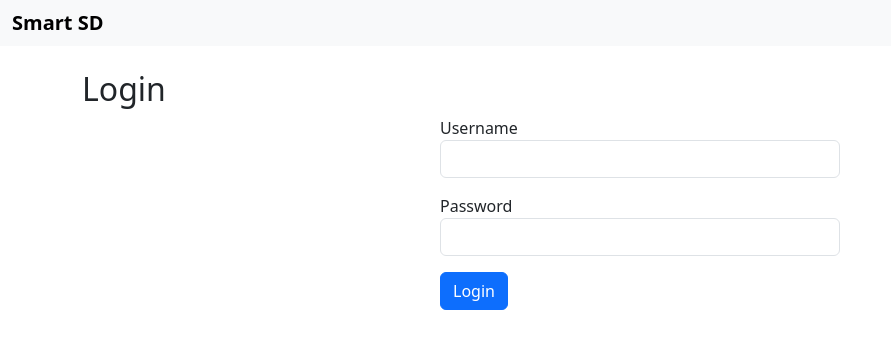
After one commit to shammas012/BigProjectWSAA, a Flask app: page /auth/login in a window 1280 px wide. The commit adds this page. Shown: the top 349 px of the page, without its empty margins (0-891 px from the left). Run offline with Flask 3, Linux system fonts and the light colour scheme.

Commit message:
Password edit enabled in logi screen

```diff
--- a/SMART_Service_Desk/app/__init__.py
+++ b/SMART_Service_Desk/app/__init__.py
@@ -22,6 +22,8 @@ jwt = JWTManager()  # <--- This is the missing piece
 
 def create_app():
     app = Flask(__name__)
+    app.config['DEBUG'] = True
+    app.config['ENV'] = 'development'
     app.config.from_object(Config)
     # debug
     #print("SQLALCHEMY_DATABASE_URI:", app.config.get('SQLALCHEMY_DATABASE_URI'))
@@ -65,6 +67,8 @@ def create_app():
     from app.routes.ui import bp as bpUi
     app.register_blueprint(bpUi)
 
+    from app.routes.auth import bp as bpAuth
+    app.register_blueprint(bpAuth)
 
     from . import models
 
--- a/SMART_Service_Desk/app/models.py
+++ b/SMART_Service_Desk/app/models.py
@@ -2,6 +2,7 @@
 # https://stackoverflow.com/questions/58452887/how-can-i-utilize-werkzeug-securitys-check-password-hash-function-to-verify-cor
 # https://testdriven.io/tips/9901c635-2ab2-42cf-a5f0-b4f3ef0b48c3/
 # https://dev.to/goke/securing-your-flask-application-hashing-passwords-tutorial-2f0p
+# https://codingnomads.com/python-flask-what-are-hashed-passwords
 from datetime import datetime
 from . import db
 import uuid as guid
@@ -36,9 +37,11 @@ class User(db.Model):
     password_hash = db.Column(db.String(128))
 
     def set_password(self, password):
-        self.password_hash = generate_password_hash(password)
+        self.password_hash = generate_password_hash(password,method='pbkdf2:sha256')
 
     def check_password(self, password):
+        if not self.password_hash:
+            return False
         return check_password_hash(self.password_hash, password)
 
     def serializeJson(self):
--- a/SMART_Service_Desk/app/routes/auth.py
+++ b/SMART_Service_Desk/app/routes/auth.py
@@ -6,31 +6,45 @@
 # https://www.digitalocean.com/community/tutorials/how-to-structure-a-large-flask-application-with-flask-blueprints-and-flask-sqlalchemy
 # https://flask.palletsprojects.com/en/latest/logging/
 # https://docs.sqlalchemy.org/en/20/orm/session_basics.html
+# https://stackoverflow.com/questions/63750482/flask-check-password-always-return-false
 
 
-from flask import Blueprint, jsonify, request, current_app
-from app.models import db, User, UserRole
+from flask import Blueprint, request, jsonify, current_app, render_template
+from flask_jwt_extended import create_access_token
+from app.models import User
+from app import db
 from app.routes.utils import log_exceptions
 
-# decorator / attribute for /api/users POST
-@bp.route('/users', methods=['POST'])
+
+bp = Blueprint('auth', __name__, url_prefix='/auth')
+
+@bp.route('/login', methods=['POST'])
 @log_exceptions
-def createUser():
+def login():
     try:
         data = request.get_json()
-        user = User(
-            username=data['username'],
-            email=data['email'],
-            roleid=data['roleid'],
-            fullname=data['fullname'],
-        )
-        db.session.add(user)
-        db.session.commit()
-        current_app.logger.info(f"Created user {user.username}.")
+        username = data.get("username")
+        password = data.get("password")
 
-        return jsonify(user.serializeJson()), 201
+        user = User.query.filter_by(username=username).first()
+
+        if not user or not user.password_hash:
+            current_app.logger.warning(f"Login failed for unknown user: {username}")
+            return jsonify({"error": "Invalid username or password"}), 401
+
+        if not user.check_password(password):
+            current_app.logger.warning(f"Login failed for user: {username} (incorrect password)")
+            return jsonify({"error": "Invalid username or password"}), 401
+
+        access_token = create_access_token(identity=user.id)
+        current_app.logger.info(f"Login successful for user: {username}")
+        return jsonify(access_token=access_token), 200
 
     except Exception as ex:
-        db.session.rollback()
-        current_app.logger.error(f"Failed to create user: {str(ex)}")
-        return jsonify({"error": "Failed to create user"}), 500
+        current_app.logger.error(f"Exception in login: {str(ex)}")
+        return jsonify({"error": "Internal Server Error"}), 500
+
+@bp.route('/login', methods=['GET'])
+@log_exceptions
+def login_form():
+    return render_template('login.html')
--- /dev/null
+++ b/SMART_Service_Desk/app/templates/login.html
@@ -0,0 +1,55 @@
+<!-- References
+    https://www.w3schools.com/JSREF/tryit.asp?filename=tryjsref_onsubmit_addeventlistener
+    https://www.w3schools.com/jsref/tryit.asp?filename=tryjsref_event_preventdefault
+    https://stackoverflow.com/questions/57250752/access-the-access-token-property-in-localstorage
+    https://getbootstrap.com/docs/4.0/utilities/spacing/
+    -->
+    {% extends 'master.html' %}
+
+    {% block content %}
+    <h2>Login</h2>
+
+    <div class="mx-auto" style="max-width: 400px;">
+      <form id="loginForm">
+        <div class="mb-3">
+          <label>Username</label>
+          <input name="username" type="text" class="form-control" required>
+        </div>
+        <div class="mb-3">
+          <label>Password</label>
+          <input name="password" type="password" class="form-control" required>
+        </div>
+        <button type="submit" class="btn btn-primary">Login</button>
+      </form>
+
+      <div id="loginMessage" class="mt-3 text-muted small"></div>
+    </div>
+
+    <script>
+    document.getElementById('loginForm').addEventListener('submit', function(e) {
+      e.preventDefault();
+      const username = this.username.value;
+      const password = this.password.value;
+
+      fetch('/auth/login', {
+        method: 'POST',
+        headers: { 'Content-Type': 'application/json' },
+        body: JSON.stringify({ username, password })
+      })
+      .then(res => res.json())
+      .then(data => {
+        if (data.access_token) {
+          localStorage.setItem('access_token', data.access_token);
+          document.getElementById('loginMessage').textContent = 'Login successful!';
+          window.location.href = '/tickets';
+        } else {
+          document.getElementById('loginMessage').textContent = data.error || 'Login failed';
+        }
+      })
+      .catch(err => {
+        document.getElementById('loginMessage').textContent = 'Something went wrong';
+        console.error(err);
+      });
+    });
+    </script>
+    {% endblock %}
--- a/SMART_Service_Desk/app/templates/master.html
+++ b/SMART_Service_Desk/app/templates/master.html
@@ -1,10 +1,3 @@
-
-<!--https://getbootstrap.com/docs/5.3/components/navbar/
-    https://getbootstrap.com/docs/5.3/getting-started/introduction/#js
-    https://jinja.palletsprojects.com/en/stable/templates/#template-inheritance
-
--->
-
 <!DOCTYPE html>
 <html lang="en">
 <head>
@@ -30,12 +23,30 @@
     {% endif %}
     {% endwith %}
 
-        <!--Jinja block for inheritance, empty block to be implemented by inheriting pages-->
-
     <div class="container mt-4">
         {% block content %}{% endblock %}
     </div>
 
     <script src="https://cdn.jsdelivr.net/npm/bootstrap@5.3.3/dist/js/bootstrap.bundle.min.js"></script>
+
+    <script>
+    function authFetch(url, options = {}) {
+        const token = localStorage.getItem('access_token');
+
+        if (!options.headers) {
+            options.headers = {};
+        }
+
+        options.headers['Authorization'] = `Bearer ${token}`;
+        options.headers['Content-Type'] = 'application/json';
+
+        console.log("AuthFetch →", url);
+        console.log("Headers:", options.headers);
+
+        return fetch(url, options);
+    }
+    </script>
+
+    {% block scripts %}{% endblock %}
 </body>
 </html>
--- a/SMART_Service_Desk/run.py
+++ b/SMART_Service_Desk/run.py
@@ -3,4 +3,4 @@ from app import create_app, db, migrate
 flask_app = create_app()
 
 if __name__ == '__main__':
-    flask_app.run(debug=True)
+    flask_app.run(debug=True, host="127.0.0.1", port=5002)
```
Also changed, not shown: SMART_Service_Desk/app/routes/ui.py (+10 -0 lines), SMART_Service_Desk/app/templates/tickets.html (+22 -5 lines), SMART_Service_Desk/app/templates/userDetails.html (+38 -0 lines), 1 other file. Lines whose indentation alone changed are shown as unchanged.
